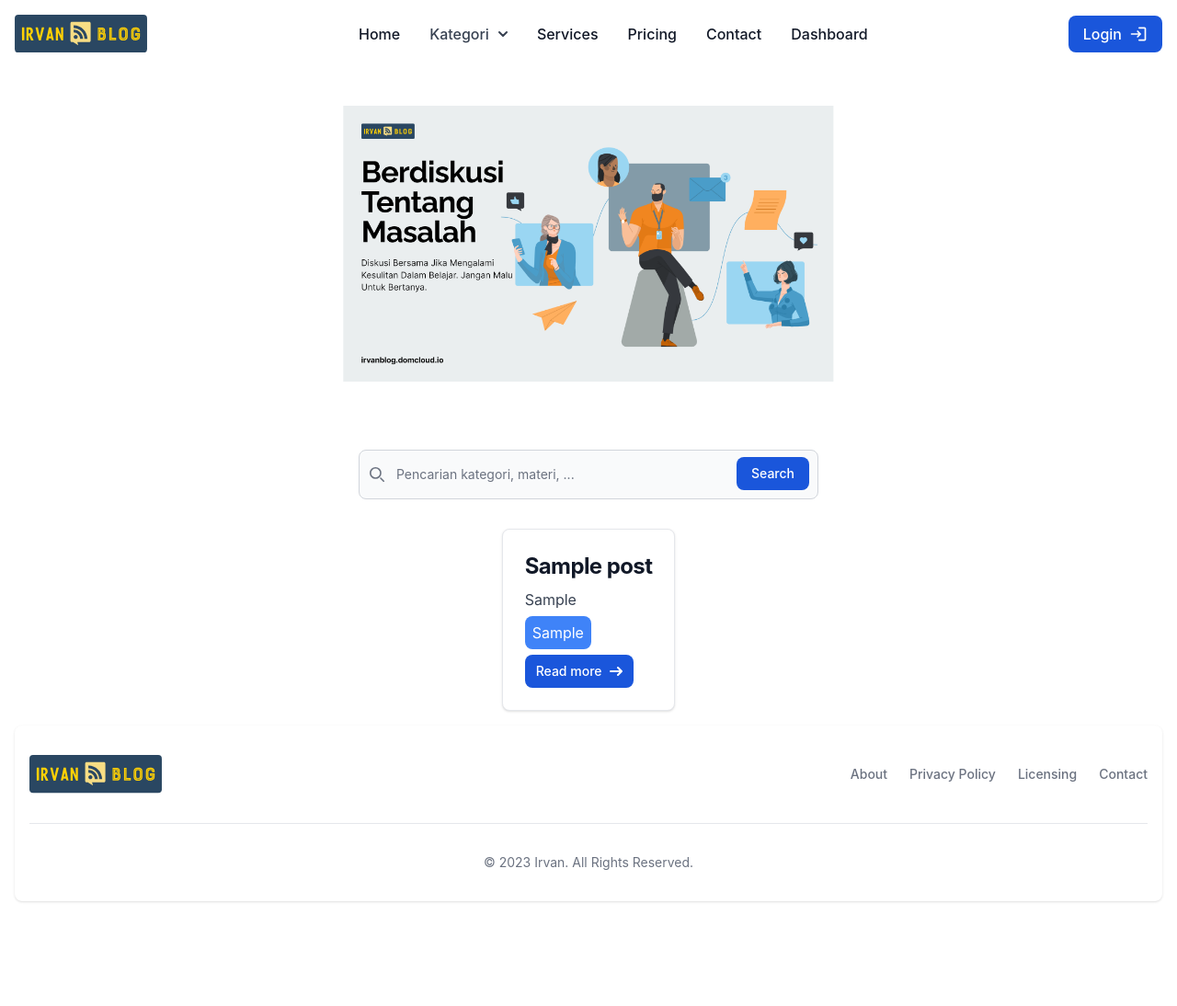
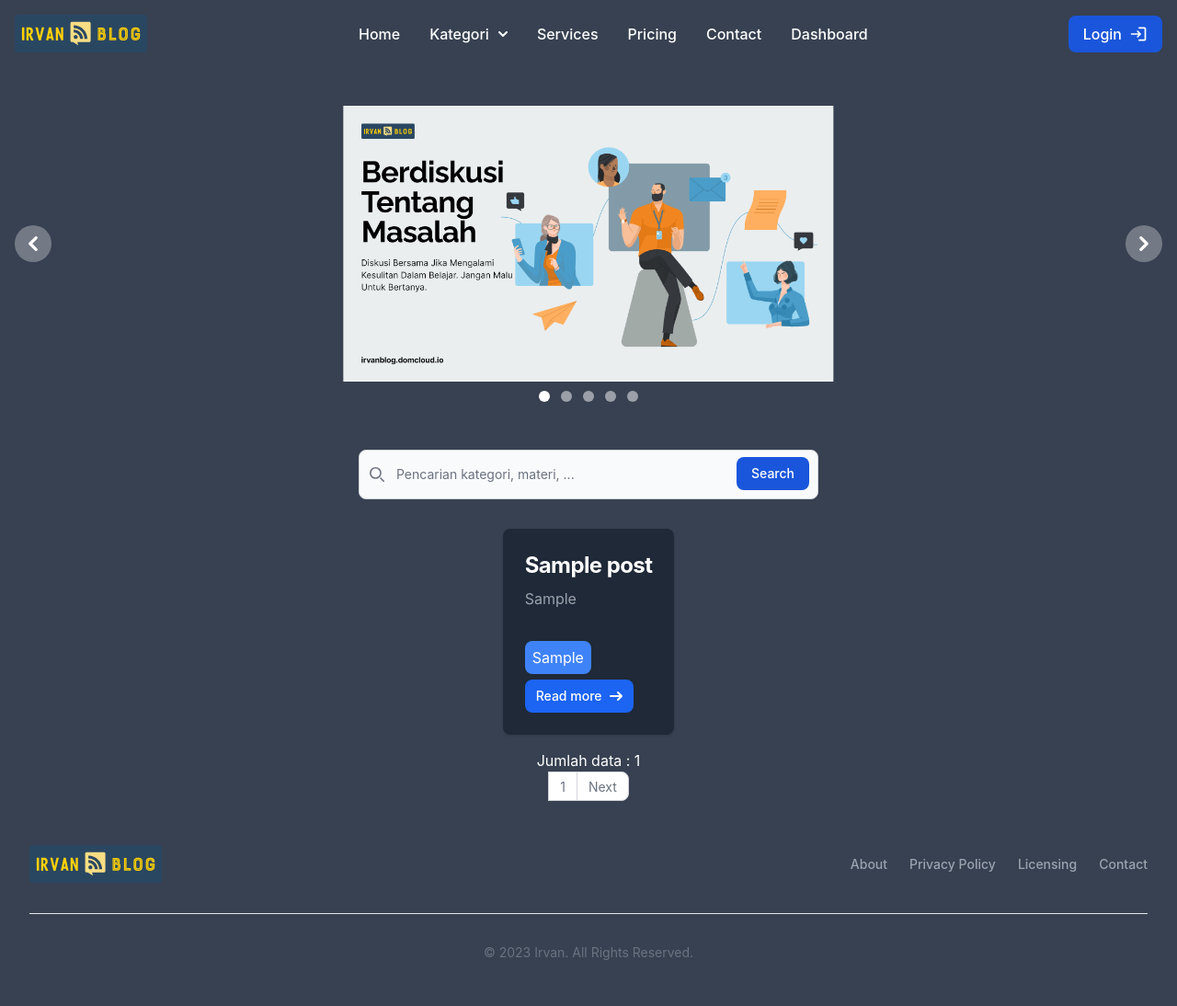
Before and after one commit to irvanshandika/blog-php-native, a PHP site: page / in a window 1280 px wide. Shown: the whole page at 92% size. Before the commit the page ends 981 px from the top, so only its background shows below. Run offline with PHP 8.4, Linux system fonts and the light colour scheme; tables that the repository leaves empty or names only in its code hold one stand-in row (values such as "Sample post"); style sheets or scripts are compiled from the project's sources; some libraries are stand-ins or nearby versions.

Commit message:
Change background home and view. Making function search.

```diff
--- a/dist/output.css
+++ b/dist/output.css
@@ -1149,6 +1153,11 @@ input:checked + .toggle-bg {
 
 .m-4 {
   margin: 1rem;
+}
+
+.mx-4 {
+  margin-left: 1rem;
+  margin-right: 1rem;
 }
 
 .mx-auto {
@@ -1209,6 +1218,10 @@ input:checked + .toggle-bg {
   margin-right: 1rem;
 }
 
+.mt-10 {
+  margin-top: 2.5rem;
+}
+
 .mt-2 {
   margin-top: 0.5rem;
 }
@@ -1328,6 +1352,10 @@ input:checked + .toggle-bg {
   height: 100vh;
 }
 
+.h-8 {
+  height: 2rem;
+}
+
 .min-h-screen {
   min-height: 100vh;
 }
@@ -1554,6 +1590,12 @@ input:checked + .toggle-bg {
   margin-bottom: calc(0.5rem * var(--tw-space-y-reverse));
 }
 
+.-space-x-px > :not([hidden]) ~ :not([hidden]) {
+  --tw-space-x-reverse: 0;
+  margin-right: calc(-1px * var(--tw-space-x-reverse));
+  margin-left: calc(-1px * calc(1 - var(--tw-space-x-reverse)));
+}
+
 .divide-y > :not([hidden]) ~ :not([hidden]) {
   --tw-divide-y-reverse: 0;
   border-top-width: calc(1px * calc(1 - var(--tw-divide-y-reverse)));
@@ -1648,6 +1690,11 @@ input:checked + .toggle-bg {
   border-color: rgb(209 213 219 / var(--tw-border-opacity));
 }
 
+.border-gray-700 {
+  --tw-border-opacity: 1;
+  border-color: rgb(55 65 81 / var(--tw-border-opacity));
+}
+
 .bg-blue-100 {
   --tw-bg-opacity: 1;
   background-color: rgb(225 239 254 / var(--tw-bg-opacity));
@@ -1658,6 +1705,11 @@ input:checked + .toggle-bg {
   background-color: rgb(63 131 248 / var(--tw-bg-opacity));
 }
 
+.bg-blue-600 {
+  --tw-bg-opacity: 1;
+  background-color: rgb(28 100 242 / var(--tw-bg-opacity));
+}
+
 .bg-blue-700 {
   --tw-bg-opacity: 1;
   background-color: rgb(26 86 219 / var(--tw-bg-opacity));
@@ -1676,6 +1728,11 @@ input:checked + .toggle-bg {
 .bg-gray-50 {
   --tw-bg-opacity: 1;
   background-color: rgb(249 250 251 / var(--tw-bg-opacity));
+}
+
+.bg-gray-700 {
+  --tw-bg-opacity: 1;
+  background-color: rgb(55 65 81 / var(--tw-bg-opacity));
 }
 
 .bg-gray-800 {
@@ -1873,6 +1935,10 @@ input:checked + .toggle-bg {
 
 .leading-9 {
   line-height: 2.25rem;
+}
+
+.leading-tight {
+  line-height: 1.25;
 }
 
 .tracking-tight {
@@ -2426,11 +2527,6 @@ input:checked + .toggle-bg {
     border-width: 0px;
   }
 
-  .md\:bg-white {
-    --tw-bg-opacity: 1;
-    background-color: rgb(255 255 255 / var(--tw-bg-opacity));
-  }
-
   .md\:p-0 {
     padding: 0px;
   }
@@ -2478,6 +2570,10 @@ input:checked + .toggle-bg {
     width: 500px;
   }
 
+  .lg\:flex-row {
+    flex-direction: row;
+  }
+
   .lg\:py-16 {
     padding-top: 4rem;
     padding-bottom: 4rem;
--- a/index.php
+++ b/index.php
@@ -11,7 +11,7 @@
     <link rel="stylesheet" href="./node_modules/flowbite/dist/flowbite.min.css">
 </head>
 
-<body>
+<body class="bg-gray-700">
     <?php
     include_once './src/components/navbar.php'
     ?>
@@ -67,53 +67,128 @@
     </div>
 
     <div class="flex justify-center mt-8">
-        <form>
-            <label for="default-search" class="mb-2 text-sm font-medium text-gray-900 sr-only dark:text-white">Search</label>
+        <form method="POST">
+            <label for="default-search" class="mb-2 text-sm font-medium sr-only text-white">Search</label>
             <div class="relative">
                 <div class="absolute inset-y-0 left-0 flex items-center pl-3 pointer-events-none">
                     <svg class="w-4 h-4 text-gray-500 dark:text-gray-400" aria-hidden="true" xmlns="http://www.w3.org/2000/svg" fill="none" viewBox="0 0 20 20">
                         <path stroke="currentColor" stroke-linecap="round" stroke-linejoin="round" stroke-width="2" d="m19 19-4-4m0-7A7 7 0 1 1 1 8a7 7 0 0 1 14 0Z" />
                     </svg>
                 </div>
-                <input type="search" id="default-search" class="block w-[350px] lg:w-[500px] p-4 pl-10 text-sm text-gray-900 border border-gray-300 rounded-lg bg-gray-50 focus:ring-blue-500 focus:border-blue-500 dark:bg-gray-700 dark:border-gray-600 dark:placeholder-gray-400 dark:text-white dark:focus:ring-blue-500 dark:focus:border-blue-500" placeholder="Pencarian kategori, materi, ..." required>
+                <input type="text" name="pencarian" id="default-search" class="block w-[350px] lg:w-[500px] p-4 pl-10 text-sm text-gray-900 border border-gray-300 rounded-lg bg-gray-50 focus:ring-blue-500 focus:border-blue-500 dark:bg-gray-700 dark:border-gray-600 dark:placeholder-gray-400 dark:text-white dark:focus:ring-blue-500 dark:focus:border-blue-500" placeholder="Pencarian kategori, materi, ...">
                 <button type="submit" class="text-white absolute right-2.5 bottom-2.5 bg-blue-700 hover:bg-blue-800 focus:ring-4 focus:outline-none focus:ring-blue-300 font-medium rounded-lg text-sm px-4 py-2 dark:bg-blue-600 dark:hover:bg-blue-700 dark:focus:ring-blue-800">Search</button>
             </div>
         </form>
     </div>
 
     <!-- Card ui -->
+
+    <div class="flex lg:flex-row flex-col justify-center">
         <?php
         include_once 'koneksi.php';
 
-    $query = "SELECT * FROM posts";
+        $batas = 5;
+        extract($_GET);
+
+        if (empty($hal)) {
+            $posisi = 0;
+            $hal = 1;
+            $no = 1;
+        } else {
+            $posisi = ($hal - 1) * $batas;
+            $no = $posisi + 1;
+        }
+
+        if (@$_POST['pencarian']) {
+            $pencarian = trim(mysqli_real_escape_string($koneksi, $_POST['pencarian']));
+            if ($pencarian != "") {
+                $query = "SELECT * FROM posts WHERE
+                    judul LIKE '%$pencarian%'
+                    OR kategori like '%$pencarian%'";
+                $queryJml = $query;
+            } else {
+                $query = "SELECT * FROM posts LIMIT $posisi, $batas";
+                $queryJml = "SELECT * FROM posts";
+            }
+        } else {
+            $query = "SELECT * FROM posts LIMIT $posisi, $batas";
+            $queryJml = "SELECT * FROM posts";
+        }
+
         $data_posts = mysqli_query($koneksi, $query);
-    if (!empty($data_posts)) {
-        # code...
+        if (mysqli_num_rows($data_posts) > 0) {
             foreach ($data_posts as $key => $value) {
-            # code...
+
         ?>
-            <div class="flex justify-center">
-                <div class="max-w-sm mt-8 p-6 bg-white border border-gray-200 rounded-lg shadow dark:bg-gray-800 dark:border-gray-700">
-                    <h5 class="mb-2 text-2xl font-bold tracking-tight text-gray-900 dark:text-white"><?= $value['judul'] ?></h5>
-                    <p class="mb-3 font-normal text-gray-700 dark:text-gray-400 line-clamp-3">
+                <div class="max-w-sm mt-8 mb-4 mx-4 p-6 rounded-lg shadow bg-gray-800 border-gray-700">
+                    <div class="hidden"><?= $no ?></div>
+                    <h5 class="mb-2 text-2xl font-bold tracking-tight text-white"><?= $value['judul'] ?></h5>
+                    <p class="mb-3 font-normal text-gray-400 line-clamp-3">
                         <?= $value['konten'] ?>
                     </p>
-                    <p class="mb-3"><span class="font-normal text-white dark:text-gray-400 bg-blue-500 rounded-lg p-2"><?= $value['kategori'] ?></span></p>
-                    <a href="view.php?id=<?= $value['id']?>" class="inline-flex items-center px-3 py-2 text-sm font-medium text-center text-white bg-blue-700 rounded-lg hover:bg-blue-800 focus:ring-4 focus:outline-none focus:ring-blue-300 dark:bg-blue-600 dark:hover:bg-blue-700 dark:focus:ring-blue-800">
+                    <p class="mb-3 mt-10"><span class="font-normal text-white bg-blue-500 rounded-lg p-2"><?= $value['kategori'] ?></span></p>
+                    <a href="view.php?id=<?= $value['id'] ?>" class="inline-flex items-center px-3 py-2 text-sm font-medium text-center text-white rounded-lg focus:ring-4 focus:outline-none bg-blue-600 hover:bg-blue-700 focus:ring-blue-800">
                         Read more
                         <svg class="w-3.5 h-3.5 ml-2" aria-hidden="true" xmlns="http://www.w3.org/2000/svg" fill="none" viewBox="0 0 14 10">
                             <path stroke="currentColor" stroke-linecap="round" stroke-linejoin="round" stroke-width="2" d="M1 5h12m0 0L9 1m4 4L9 9" />
                         </svg>
                     </a>
                 </div>
+            <?php
+                $no++;
+            }
+        } else {
+            ?>
+            <h1 class="text-center text-white">Data Tidak Ditemukan!</h1>
+        <?php
+        }
+        ?>
     </div>
-
+    <div class="flex justify-center">
+        <?php
+        if (isset($_POST['pencarian'])) {
+            if ($_POST['pencarian'] != '') {
+                $jml = mysqli_num_rows(mysqli_query($koneksi, $queryJml));
+                echo '<p class="text-white">Data Hasil Pencarian : ' . $jml . '</p>';
+            }
+        } else {
+            $jml = mysqli_num_rows(mysqli_query($koneksi, $queryJml));
+            echo '<p class="text-white">Jumlah data : ' . $jml . '</p>';
+        }
+        ?>
+    </div>
+    <div class="flex justify-center">
+        <nav aria-label="Page navigation example">
+            <ul class="inline-flex -space-x-px text-sm">
+                <?php
+                $jml_hal = ceil($jml / $batas);
+                for ($i = 1; $i <= $jml_hal; $i++) {
+                    if ($i != $hal) {
+                ?>
+                        <li>
+                            <a href="index.php?hal=<?= $i ?>" class="flex items-center justify-center px-3 h-8 ml-0 leading-tight text-gray-500 bg-white border border-gray-300 rounded-l-lg hover:bg-gray-100 hover:text-gray-700 dark:bg-gray-800 dark:border-gray-700 dark:text-gray-400 dark:hover:bg-gray-700 dark:hover:text-white">Previous</a>
+                        </li>
+                        <li>
+                            <a href="index.php?hal=<?= $i ?>" class="flex items-center justify-center px-3 h-8 leading-tight text-gray-500 bg-white border border-gray-300 hover:bg-gray-100 hover:text-gray-700 dark:bg-gray-800 dark:border-gray-700 dark:text-gray-400 dark:hover:bg-gray-700 dark:hover:text-white"><?= $i ?></a>
+                        </li>
+                    <?php
+                    } else {
+                    ?>
+                        <li>
+                            <a disabled class="flex items-center justify-center px-3 h-8 leading-tight text-gray-500 bg-white border border-gray-300 hover:bg-gray-100 hover:text-gray-700 dark:bg-gray-800 dark:border-gray-700 dark:text-gray-400 dark:hover:bg-gray-700 dark:hover:text-white"><?= $i ?></a>
+                        </li>
+                        <li>
+                            <a disabled class="flex items-center justify-center px-3 h-8 leading-tight text-gray-500 bg-white border border-gray-300 rounded-r-lg hover:bg-gray-100 hover:text-gray-700 dark:bg-gray-800 dark:border-gray-700 dark:text-gray-400 dark:hover:bg-gray-700 dark:hover:text-white">Next</a>
+                        </li>
+                        <?php
+                        ?>
                 <?php
                     }
                 }
                 ?>
-
-
+            </ul>
+        </nav>
+    </div>
     <?php
     include_once './src/components/footer.php'
     ?>
--- a/posts.php
+++ b/posts.php
@@ -72,7 +72,7 @@ if (!isset($_SESSION['id_admin'])) {
                                     <td class="px-6 py-4">
                                         <?= $value['kategori'] ?>
                                     </td>
-                                    <td class="px-6 py-4">
+                                    <td class="px-6 py-4 line-clamp-4">
                                         <?= $value['konten'] ?>
                                     </td>
                                     <td class="px-6 py-4">
@@ -81,7 +81,7 @@ if (!isset($_SESSION['id_admin'])) {
                                     <td class="px-6 py-4">
                                         <?= $value['created_at'] ?>
                                     </td>
-                                    <td class="flex items-center px-6 py-4 space-x-3">
+                                    <td class="items-center px-6 py-4 space-x-3">
                                         <a href="create-posts.php?id=<?= $value['id'] ?>" class="font-medium text-blue-600 dark:text-blue-500 hover:underline">Edit</a>
                                         <a href="posts-function.php?id=<?= $value['id'] ?>" class="font-medium text-red-600 dark:text-red-500 hover:underline">Remove</a>
                                     </td>
--- a/src/components/footer.php
+++ b/src/components/footer.php
@@ -1,4 +1,4 @@
-<footer class="bg-white rounded-lg shadow dark:bg-gray-900 m-4">
+<footer class="rounded-lg bg-gray-700 m-4">
     <div class="w-full max-w-screen-xl mx-auto p-4 md:py-8">
         <div class="sm:flex sm:items-center sm:justify-between">
             <a href="/" class="flex items-center mb-4 sm:mb-0">
@@ -22,7 +22,7 @@
                     </svg>
                 </div>
             </a>
-            <ul class="flex flex-wrap items-center mb-6 text-sm font-medium text-gray-500 sm:mb-0 dark:text-gray-400">
+            <ul class="flex flex-wrap items-center mb-6 text-sm font-medium sm:mb-0 text-gray-400">
                 <li>
                     <a href="#" class="mr-4 hover:underline md:mr-6 ">About</a>
                 </li>
--- a/src/components/navbar.php
+++ b/src/components/navbar.php
@@ -1,4 +1,4 @@
-<nav class="bg-white border-gray-200 dark:bg-gray-900 dark:border-gray-700">
+<nav class="bg-gray-700 border-gray-700">
     <div class="max-w-screen-xl flex flex-wrap items-center justify-between mx-auto p-4">
         <a href="#" class="flex items-center">
             <div class="w-36 mr-3">
@@ -14,7 +14,7 @@
                     <path fill="currentColor" d="M10.3 7.7a.984.984 0 0 0 0 1.4l1.9 1.9H3c-.55 0-1 .45-1 1s.45 1 1 1h9.2l-1.9 1.9a.984.984 0 0 0 0 1.4c.39.39 1.01.39 1.4 0l3.59-3.59a.996.996 0 0 0 0-1.41L11.7 7.7a.984.984 0 0 0-1.4 0zM20 19h-7c-.55 0-1 .45-1 1s.45 1 1 1h7c1.1 0 2-.9 2-2V5c0-1.1-.9-2-2-2h-7c-.55 0-1 .45-1 1s.45 1 1 1h7v14z" />
                 </svg>
             </a>
-            <button data-collapse-toggle="navbar-multi-level" type="button" class="inline-flex items-center p-2 w-10 h-10 justify-center text-sm text-gray-500 rounded-lg md:hidden hover:bg-gray-100 focus:outline-none focus:ring-2 focus:ring-gray-200 dark:text-gray-400 dark:hover:bg-gray-700 dark:focus:ring-gray-600" aria-controls="navbar-sticky" aria-expanded="false">
+            <button data-collapse-toggle="navbar-multi-level" type="button" class="inline-flex items-center p-2 w-10 h-10 justify-center text-sm rounded-lg md:hidden focus:outline-none focus:ring-2 text-gray-400 hover:bg-gray-700 focus:ring-gray-600" aria-controls="navbar-sticky" aria-expanded="false">
                 <span class="sr-only">Open main menu</span>
                 <svg class="w-5 h-5" aria-hidden="true" xmlns="http://www.w3.org/2000/svg" fill="none" viewBox="0 0 17 14">
                     <path stroke="currentColor" stroke-linecap="round" stroke-linejoin="round" stroke-width="2" d="M1 1h15M1 7h15M1 13h15" />
@@ -22,12 +22,12 @@
             </button>
         </div>
         <div class="hidden w-full md:block md:w-auto" id="navbar-multi-level">
-            <ul class="flex flex-col font-medium p-4 md:p-0 mt-4 border border-gray-100 rounded-lg bg-gray-50 md:flex-row md:space-x-8 md:mt-0 md:border-0 md:bg-white dark:bg-gray-800 md:dark:bg-gray-900 dark:border-gray-700">
+            <ul class="flex flex-col font-medium p-4 md:p-0 mt-4 border md:flex-row md:space-x-8 md:mt-0 md:border-0 bg-gray-700 border-gray-700">
                 <li>
-                    <a href="/" class="block py-2 pl-3 pr-4 text-gray-900 rounded hover:bg-gray-100 md:hover:bg-transparent md:border-0 md:hover:text-blue-700 md:p-0 dark:text-white md:dark:hover:text-blue-500 dark:hover:bg-gray-700 dark:hover:text-white md:dark:hover:bg-transparent">Home</a>
+                    <a href="/" class="block py-2 pl-3 pr-4 rounded md:border-0 md:hover:text-blue-700 md:p-0 text-white hover:bg-gray-900 hover:text-white md:hover:bg-transparent">Home</a>
                 </li>
                 <li>
-                    <button id="dropdownNavbarLink" data-dropdown-toggle="dropdownNavbar" class="flex items-center justify-between w-full py-2 pl-3 pr-4  text-gray-700 border-b border-gray-100 hover:bg-gray-50 md:hover:bg-transparent md:border-0 md:hover:text-blue-700 md:p-0 md:w-auto dark:text-white md:dark:hover:text-blue-500 dark:focus:text-white dark:border-gray-700 dark:hover:bg-gray-700 md:dark:hover:bg-transparent">Kategori <svg class="w-2.5 h-2.5 ml-2.5" aria-hidden="true" xmlns="http://www.w3.org/2000/svg" fill="none" viewBox="0 0 10 6">
+                    <button id="dropdownNavbarLink" data-dropdown-toggle="dropdownNavbar" class="flex items-center justify-between w-full py-2 pl-3 pr-4  border-b md:border-0 md:p-0 md:w-auto text-white md:hover:text-blue-500 focus:text-white border-gray-700 hover:bg-gray-900 md:hover:bg-transparent">Kategori <svg class="w-2.5 h-2.5 ml-2.5" aria-hidden="true" xmlns="http://www.w3.org/2000/svg" fill="none" viewBox="0 0 10 6">
                             <path stroke="currentColor" stroke-linecap="round" stroke-linejoin="round" stroke-width="2" d="m1 1 4 4 4-4" />
                         </svg></button>
                     <!-- Dropdown menu -->
@@ -64,16 +64,16 @@
                     </div>
                 </li>
                 <li>
-                    <a href="#" class="block py-2 pl-3 pr-4 text-gray-900 rounded hover:bg-gray-100 md:hover:bg-transparent md:border-0 md:hover:text-blue-700 md:p-0 dark:text-white md:dark:hover:text-blue-500 dark:hover:bg-gray-700 dark:hover:text-white md:dark:hover:bg-transparent">Services</a>
+                    <a href="#" class="block py-2 pl-3 pr-4 rounded md:border-0 md:hover:text-blue-700 md:p-0 text-white hover:bg-gray-900 hover:text-white md:hover:bg-transparent">Services</a>
                 </li>
                 <li>
-                    <a href="#" class="block py-2 pl-3 pr-4 text-gray-900 rounded hover:bg-gray-100 md:hover:bg-transparent md:border-0 md:hover:text-blue-700 md:p-0 dark:text-white md:dark:hover:text-blue-500 dark:hover:bg-gray-700 dark:hover:text-white md:dark:hover:bg-transparent">Pricing</a>
+                    <a href="#" class="block py-2 pl-3 pr-4 rounded md:border-0 md:hover:text-blue-700 md:p-0 text-white hover:bg-gray-900 hover:text-white md:hover:bg-transparent">Pricing</a>
                 </li>
                 <li>
-                    <a href="#" class="block py-2 pl-3 pr-4 text-gray-900 rounded hover:bg-gray-100 md:hover:bg-transparent md:border-0 md:hover:text-blue-700 md:p-0 dark:text-white md:dark:hover:text-blue-500 dark:hover:bg-gray-700 dark:hover:text-white md:dark:hover:bg-transparent">Contact</a>
+                    <a href="#" class="block py-2 pl-3 pr-4 rounded md:border-0 md:hover:text-blue-700 md:p-0 text-white hover:bg-gray-900 hover:text-white md:hover:bg-transparent">Contact</a>
                 </li>
                 <li>
-                    <a href="dashboard.php" class="block py-2 pl-3 pr-4 text-gray-900 rounded hover:bg-gray-100 md:hover:bg-transparent md:border-0 md:hover:text-blue-700 md:p-0 dark:text-white md:dark:hover:text-blue-500 dark:hover:bg-gray-700 dark:hover:text-white md:dark:hover:bg-transparent">Dashboard</a>
+                    <a href="dashboard.php" class="block py-2 pl-3 pr-4 rounded md:border-0 md:hover:text-blue-700 md:p-0 text-white hover:bg-gray-900 hover:text-white md:hover:bg-transparent">Dashboard</a>
                 </li>
             </ul>
         </div>
```
Also changed, not shown: other parts of dist/output.css (+83 -24 lines), view.php (+26 -10 lines). Lines whose indentation alone changed are shown as unchanged.
